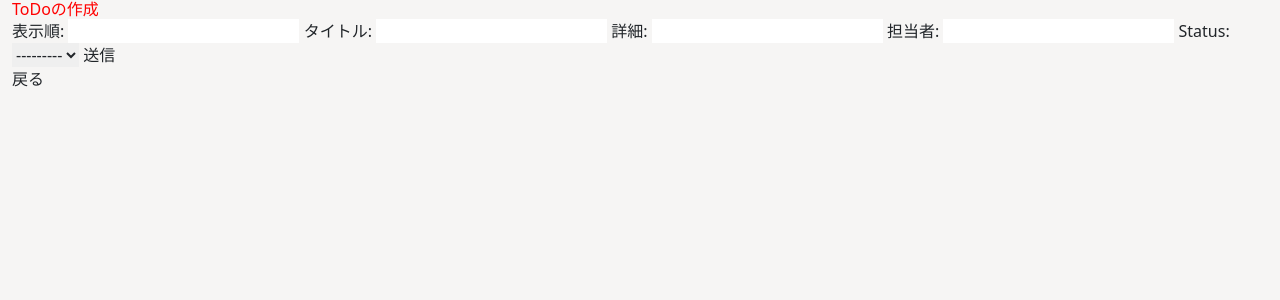
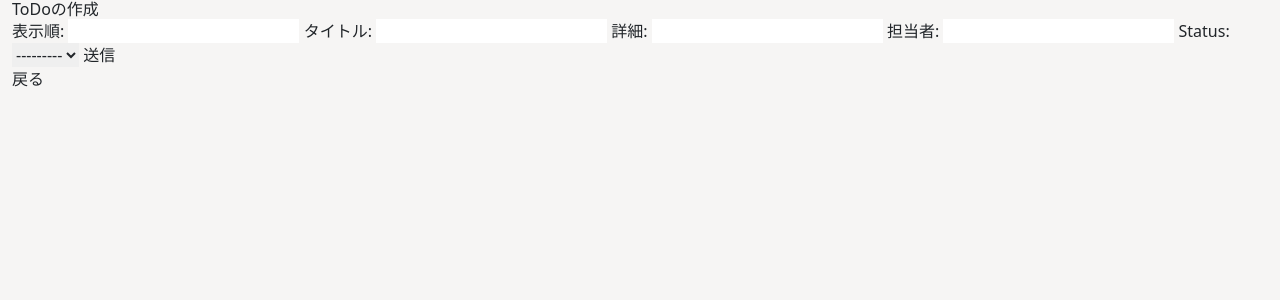
Before and after one commit to shun144/MyToDo_python, a Django app: page /todo/create/ in a window 1280 px wide. Shown: the top 300 px of the page. Run offline with Django 4.2, Linux system fonts and the light colour scheme; data that the repository does not hold is empty; parts of the project's set-up code (start-up, migrations or seed data) failed here and were passed over; some libraries are stand-ins or nearby versions.

Commit message:
css修正

```diff
--- a/todo/static/css/todo/base.css
+++ b/todo/static/css/todo/base.css
@@ -174,8 +174,4 @@ footer {
   height: 100px;
   background-color: blue;
 }
-
-h1 {
-  color: red;
-}
 /*# sourceMappingURL=base.css.map */
--- a/todo/static/css/todo/base.scss
+++ b/todo/static/css/todo/base.scss
@@ -160,8 +160,3 @@ footer {
   height: 100px;
   background-color: blue;
 }
-
-
-h1{
-  color: red;
-}
```
Also changed, not shown: 1 other file.
